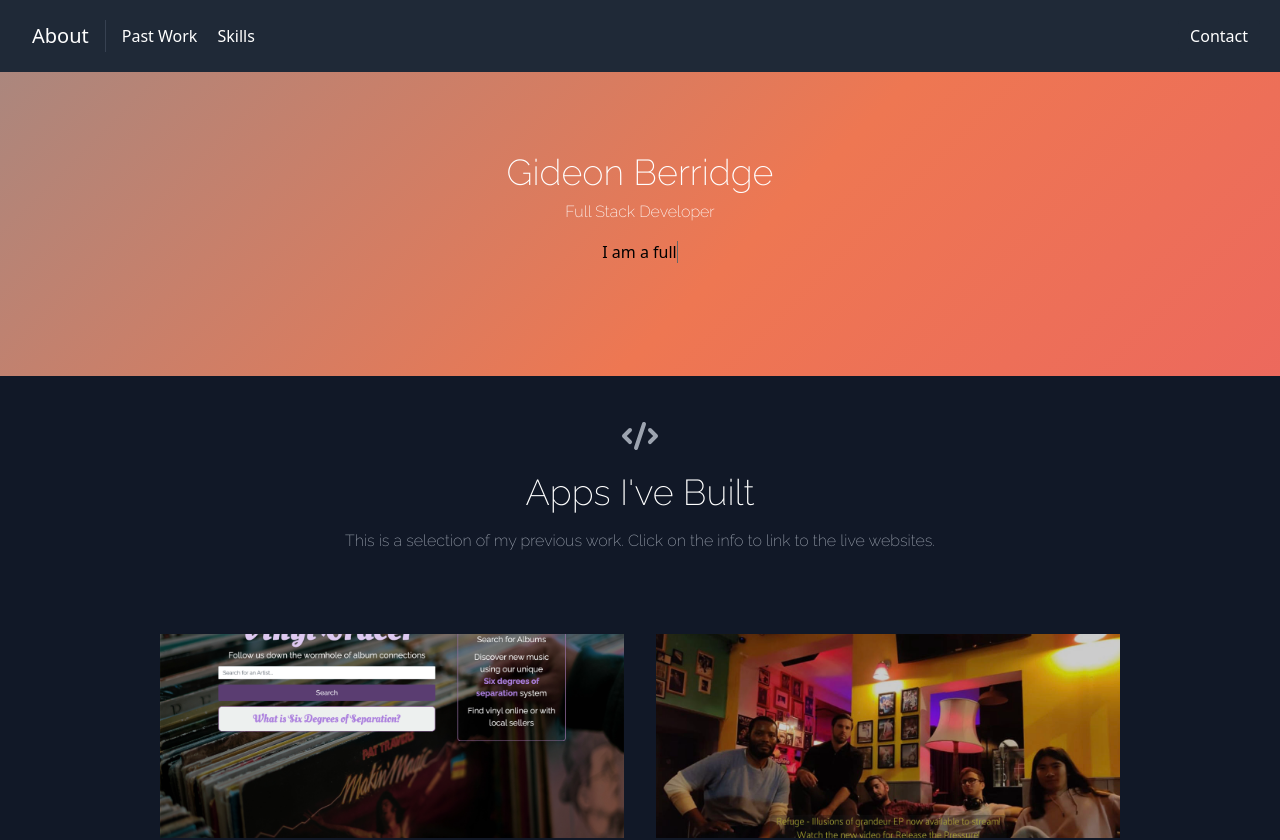
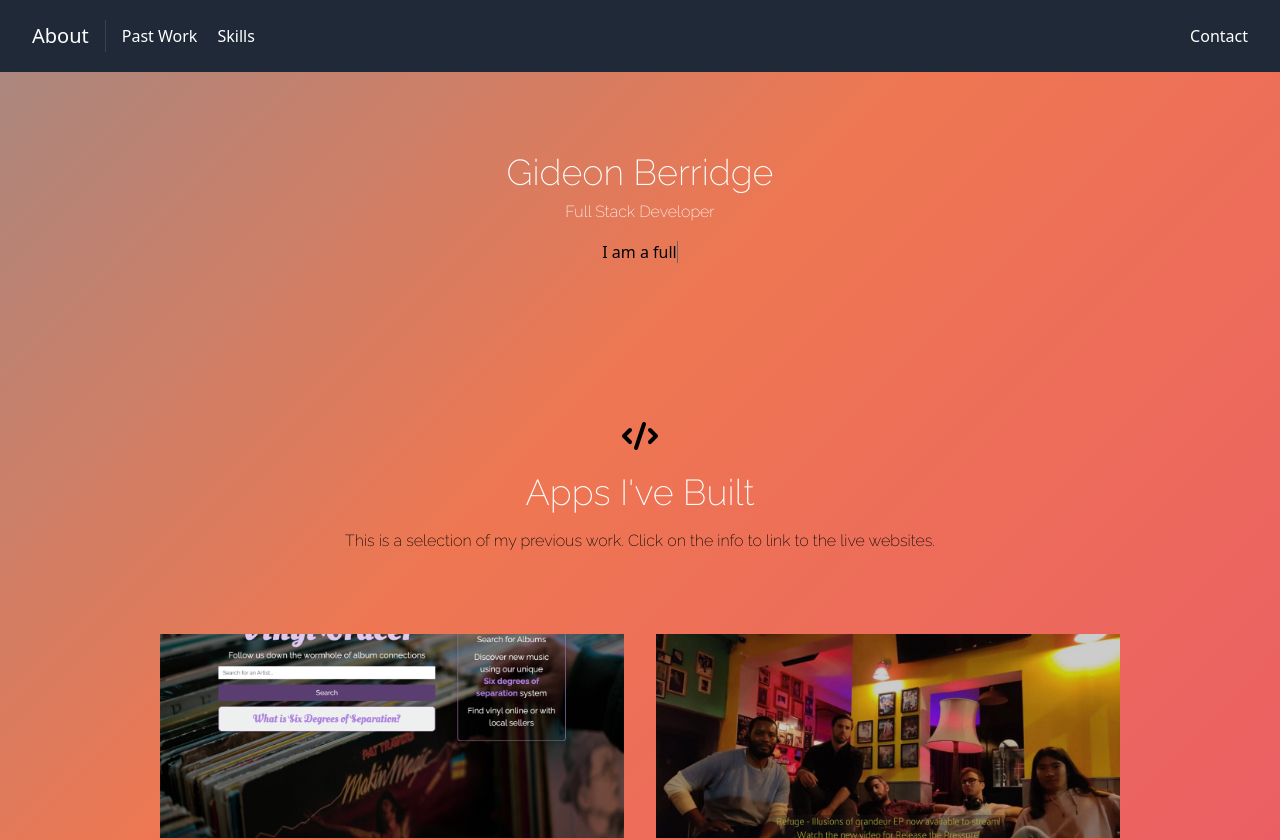
Before and after one commit to GidBerridge/profile2, a React (Create React App) app: page / in a window 1280 px wide. Shown: the top 840 px of the page. Built offline with nearby package versions, Linux system fonts and the light colour scheme.

Commit message:
bg uniform

```diff
--- a/src/components/Projects.js
+++ b/src/components/Projects.js
@@ -5,7 +5,7 @@ import { projects } from "../data";
 
 export default function Projects() {
   return (
-    <section id="projects" className="text-gray-400 bg-gray-900 body-font">
+    <section id="projects" className="body-font">
       <div className="container px-5 py-10 mx-auto text-center lg:px-40">
         <div className="flex flex-col w-full mb-20">
           <CodeIcon className="mx-auto inline-block w-10 mb-4" />
@@ -25,10 +25,10 @@ export default function Projects() {
               <div className="flex relative">
                 <img
                   alt="gallery"
-                  className="absolute inset-0 w-full h-full object-cover object-center"
+                  className="absolute inset-0 w-full h-full object-cover object-center images"
                   src={project.image}
                 />
-                <div className="px-8 py-10 relative z-10 w-full border-4 border-gray-800 bg-gray-900 opacity-0 hover:opacity-100">
+                <div className="px-8 py-10 relative z-10 w-full border-4 border-gray-800 bg-gray-900 opacity-0 hover:opacity-100 images">
                   <h2 className="tracking-widest text-sm title-font font-medium text-green-400 mb-1">
                     {project.subtitle}
                   </h2>
--- a/src/index.css
+++ b/src/index.css
@@ -28,3 +28,7 @@ body {
 		background-position: 0% 50%;
 	}
 }
+
+.images {
+	max-width: 40rem;
+}
```
